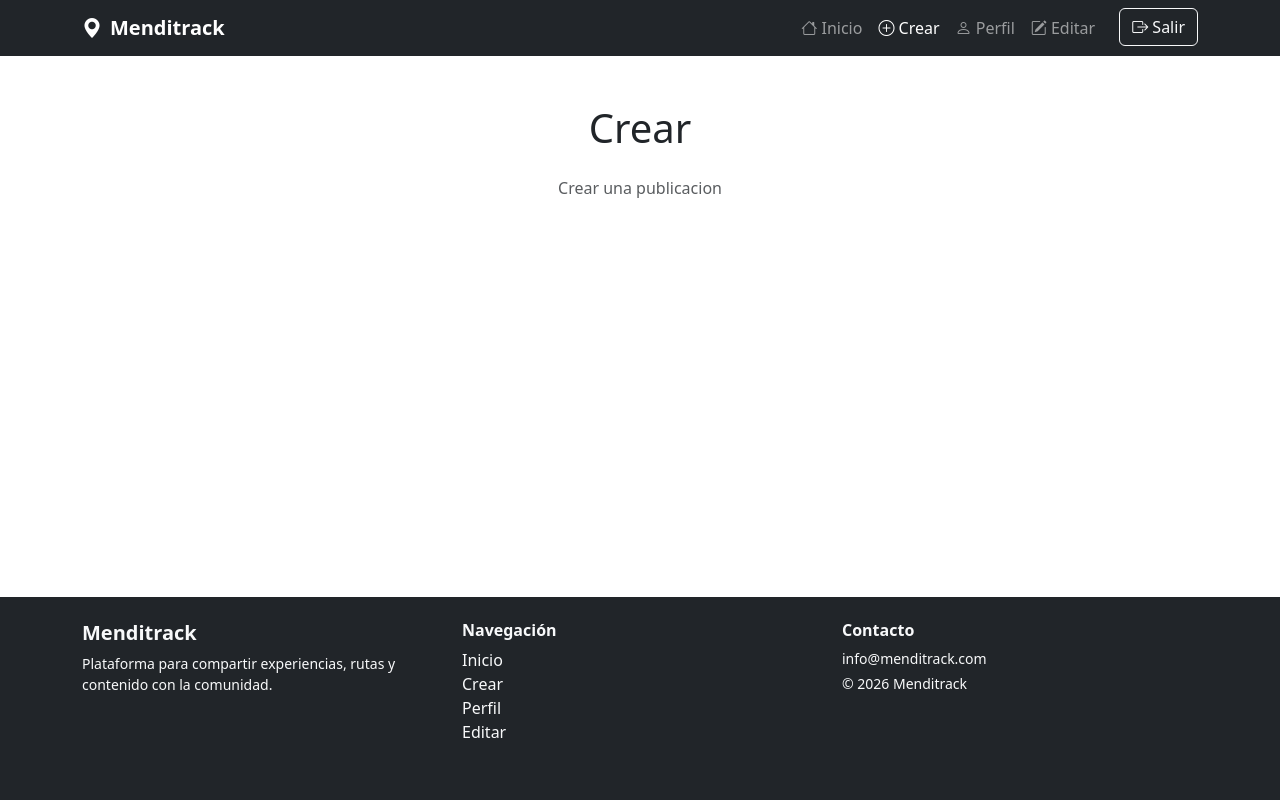
After one commit to AsierFdG/proyecto-final, a PHP site: page /vistas/crear.php in a window 1280 px wide. The commit adds this page. Run offline with PHP 8.4, Linux system fonts and the light colour scheme.

Commit message:
navegacion de la aplicacion

```diff
--- a/controlador/registroControl.php
+++ b/controlador/registroControl.php
@@ -3,6 +3,6 @@ require_once __DIR__ . "/../modelo/Usuario.php";
 
 $usuario= new Usuarios();
 $usuario->insertarUsuario();
-// header("Location: ../juego.php");
+header("Location: ../vistas/publicaciones.php");
 
 ?>
--- a/controlador/usuarioControl.php
+++ b/controlador/usuarioControl.php
@@ -12,7 +12,7 @@ $usuario = $modelo->buscar($nombre, $contraseña);
 
 if ($usuario) {
     $_SESSION["usuario"] = $usuario["nombre"];
-    header("Location: ../juego.php");
+    header("Location: ../vistas/publicaciones.php");
 } else {
     $_SESSION["error"] = "Usuario o contraseña incorrectos";
     header("Location: ../registro.php");
--- /dev/null
+++ b/vistas/cabecera.php
@@ -0,0 +1,78 @@
+<!DOCTYPE html>
+<html lang="es">
+<head>
+    <meta charset="UTF-8">
+    <title>Menditrack - Inicio</title>
+
+    <!-- Bootstrap CSS -->
+    <link href="https://cdn.jsdelivr.net/npm/bootstrap@5.3.2/dist/css/bootstrap.min.css" rel="stylesheet">
+
+    <!-- Bootstrap Icons -->
+    <link rel="stylesheet" href="https://cdn.jsdelivr.net/npm/bootstrap-icons@1.11.0/font/bootstrap-icons.css">
+</head>
+
+<?php
+$paginaActiva = basename($_SERVER['PHP_SELF']);
+?>
+<body class="d-flex flex-column min-vh-100">
+
+<!-- ================= NAVBAR ================= -->
+<nav class="navbar navbar-expand-lg navbar-dark bg-dark">
+  <div class="container">
+
+    <!-- Logo + Nombre -->
+    <a class="navbar-brand d-flex align-items-center gap-2" href="#">
+      <i class="bi bi-geo-alt-fill"></i>
+      <span class="fw-bold">Menditrack</span>
+    </a>
+
+    <!-- Botón móvil -->
+    <button class="navbar-toggler" type="button" data-bs-toggle="collapse" data-bs-target="#menuNav">
+      <span class="navbar-toggler-icon"></span>
+    </button>
+
+    <!-- Menú -->
+    <div class="collapse navbar-collapse" id="menuNav">
+      <ul class="navbar-nav ms-auto text-center">
+
+        <li class="nav-item">
+          <a class="nav-link <?php echo ($paginaActiva == 'publicaciones.php') ? 'active' : ''; ?>" href="publicaciones.php">
+            <i class="bi bi-house"></i> Inicio
+          </a>
+        </li>
+
+        <li class="nav-item">
+          <a class="nav-link <?php echo ($paginaActiva == 'crear.php') ? 'active' : ''; ?>" href="crear.php">
+            <i class="bi bi-plus-circle"></i> Crear
+          </a>
+        </li>
+
+        <li class="nav-item">
+          <a class="nav-link <?php echo ($paginaActiva == 'perfil.php') ? 'active' : ''; ?>" href="perfil.php">
+            <i class="bi bi-person"></i> Perfil
+          </a>
+        </li>
+
+        <li class="nav-item">
+          <a class="nav-link <?php echo ($paginaActiva == 'editar.php') ? 'active' : ''; ?>" href="editar.php">
+            <i class="bi bi-pencil-square"></i> Editar
+          </a>
+        </li>
+
+        <li class="nav-item">
+          <a class="btn btn-outline-light mt-2 mt-lg-0 ms-lg-3" href="#">
+            <i class="bi bi-box-arrow-right"></i> Salir
+          </a>
+        </li>
+
+      </ul>
+    </div>
+
+  </div>
+</nav>
+
+</body>
+
+<script src="https://cdn.jsdelivr.net/npm/bootstrap@5.3.2/dist/js/bootstrap.bundle.min.js"></script>
+
+</html>
--- /dev/null
+++ b/vistas/crear.php
@@ -0,0 +1,13 @@
+<?php include("cabecera.php"); ?>
+<!-- ================= CONTENIDO ================= -->
+<main class="container my-5 flex-grow-1">
+    <h1 class="text-center mb-4">Crear</h1>
+
+    <div class="text-center text-muted">
+        <p>Crear una publicacion</p>
+    </div>
+</main>
+
+
+<?php include("footer.php"); ?>
+<!-- Bootstrap JS -->
--- /dev/null
+++ b/vistas/footer.php
@@ -0,0 +1,39 @@
+<!-- ================= FOOTER ================= -->
+<footer class="bg-dark text-light mt-auto">
+  <div class="container py-4">
+
+    <div class="row text-center text-md-start">
+
+      <!-- Marca -->
+      <div class="col-md-4 mb-3">
+        <h5 class="fw-bold">Menditrack</h5>
+        <p class="small">
+          Plataforma para compartir experiencias, rutas y contenido con la comunidad.
+        </p>
+      </div>
+
+      <!-- Navegación -->
+      <div class="col-md-4 mb-3">
+        <h6 class="fw-bold">Navegación</h6>
+        <ul class="list-unstyled">
+          <li><a href="#" class="text-decoration-none text-light">Inicio</a></li>
+          <li><a href="#" class="text-decoration-none text-light">Crear</a></li>
+          <li><a href="#" class="text-decoration-none text-light">Perfil</a></li>
+          <li><a href="#" class="text-decoration-none text-light">Editar</a></li>
+        </ul>
+      </div>
+
+      <!-- Contacto -->
+      <div class="col-md-4 mb-3">
+        <h6 class="fw-bold">Contacto</h6>
+        <p class="small mb-1">info@menditrack.com</p>
+        <p class="small">© 2026 Menditrack</p>
+      </div>
+
+    </div>
+
+  </div>
+</footer>
+
+</body>
+</html>
--- a/vistas/registro.php
+++ b/vistas/registro.php
@@ -59,7 +59,7 @@
                 <div class="text-center mt-4">
                     <small class="text-muted">
                         ¿Ya tienes cuenta?
-                        <a href="vistas/login.php" class="fw-semibold text-decoration-none">Inicia sesión</a>
+                        <a href="login.php" class="fw-semibold text-decoration-none">Inicia sesión</a>
                     </small>
                 </div>
 
```
Also changed, not shown: vistas/editar.php (added, +13 -0 lines), vistas/perfil.php (added, +13 -0 lines), vistas/publicaciones.php (added, +14 -0 lines).
